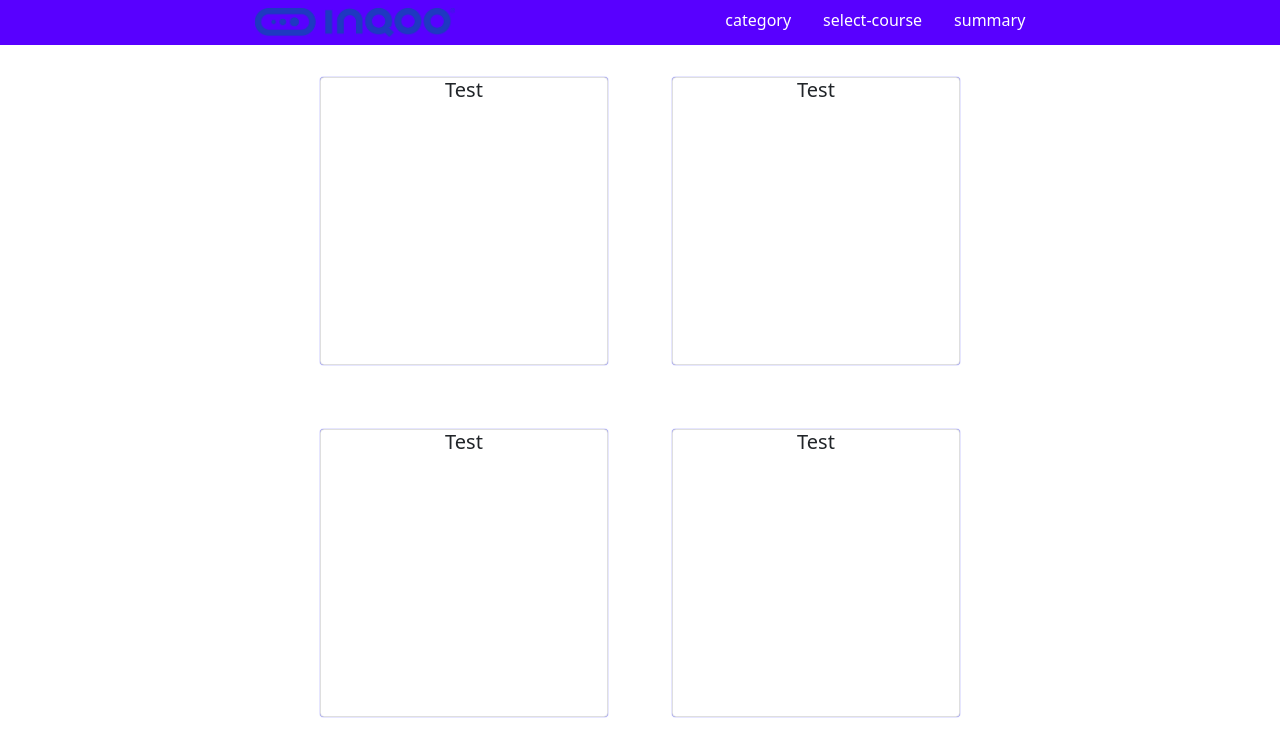
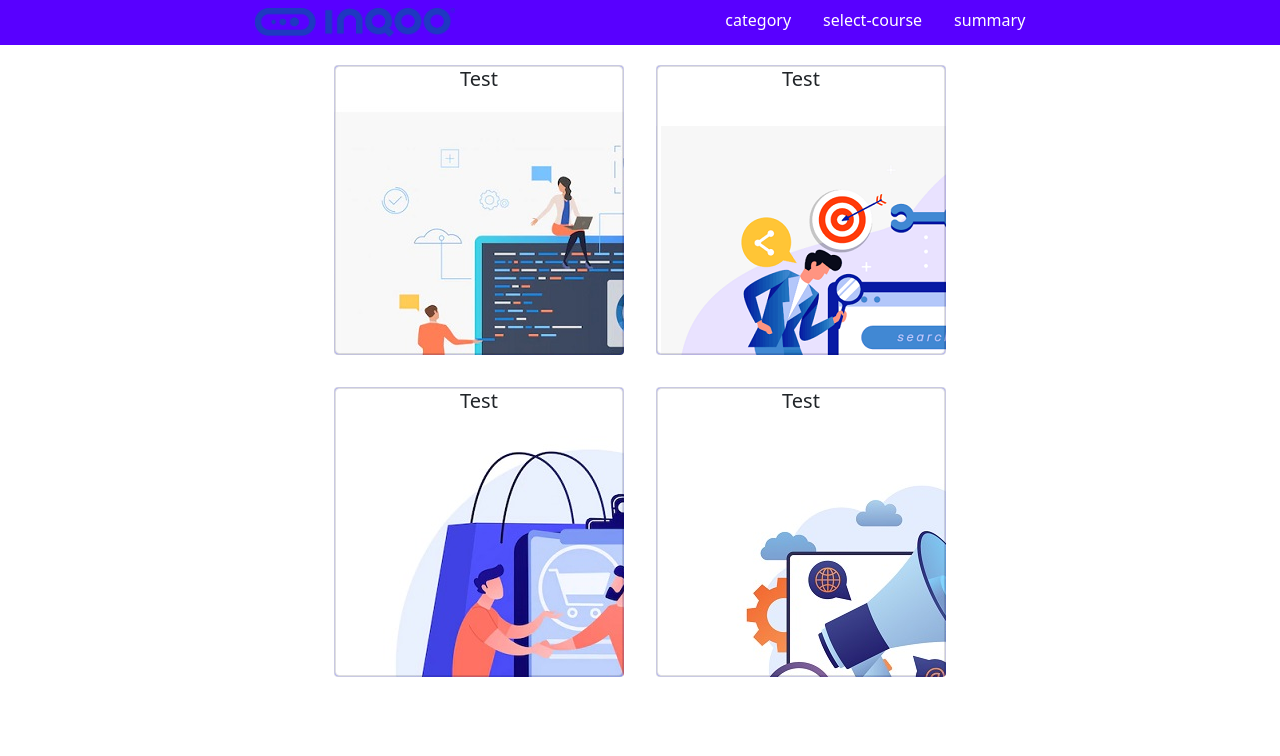
Before and after one commit to tomek1703/inqoo_courses_offer_project_fe, an Angular app in the folder Inqoo_courses_offer_project_app/: page /category-page in a window 1280 px wide. Shown: the top 756 px of the page. Built offline with nearby package versions, Linux system fonts and the light colour scheme.

Commit message:
add  layout to categorypage

```diff
--- a/Inqoo_courses_offer_project_app/src/app/category/category-page/category-page.component.html
+++ b/Inqoo_courses_offer_project_app/src/app/category/category-page/category-page.component.html
@@ -1,6 +1,6 @@
 <div class="grid-container">
-  <div><app-card class=""> </app-card></div>
-  <div><app-card></app-card></div>
-  <div><app-card></app-card></div>
-  <div><app-card></app-card></div>
+  <app-card class="card card1"> </app-card>
+  <app-card class="card card2"></app-card>
+  <app-card class="card card3"></app-card>
+  <app-card class="card card4"></app-card>
 </div>
--- a/Inqoo_courses_offer_project_app/src/app/category/category-page/category-page.component.scss
+++ b/Inqoo_courses_offer_project_app/src/app/category/category-page/category-page.component.scss
@@ -2,4 +2,19 @@
   display: grid;
   grid-template-columns: auto auto;
   justify-content: center;
+  gap: 2em;
+  margin-top: 20px;
+
 }
+.card1{
+  background-image: url("~CardPicture/1.jpg");
+}
+.card2{
+  background-image: url("~CardPicture/2.png");
+}
+.card3{
+  background-image: url("~CardPicture/3.jpg");
+}
+.card4{
+  background-image: url("~CardPicture/4.jpg");
+}
--- a/Inqoo_courses_offer_project_app/src/app/shared/button/button.component.html
+++ b/Inqoo_courses_offer_project_app/src/app/shared/button/button.component.html
@@ -1 +1 @@
-<p>button works!</p>
+<button class="btn-primary">Click me!</button>
--- a/Inqoo_courses_offer_project_app/src/app/shared/card/card.component.scss
+++ b/Inqoo_courses_offer_project_app/src/app/shared/card/card.component.scss
@@ -4,9 +4,13 @@
   display: flex;
   align-items: center;
   justify-items: center;
-  margin: 2rem;
   box-sizing: border-box;
   box-shadow: 0 0 1px blue;
+  background-color: rgba(0,0,0,0);
+  background-size: auto;
+  background-position: top;
+  overflow: hidden;
+
 }
 .card:hover{
   transform: scale(1.1);
--- a/Inqoo_courses_offer_project_app/src/app/shared/shared.module.ts
+++ b/Inqoo_courses_offer_project_app/src/app/shared/shared.module.ts
@@ -20,7 +20,8 @@ import {RouterModule} from "@angular/router";
 
   exports: [
     NavBarComponent,
-    CardComponent
+    CardComponent,
+    ButtonComponent
   ],
 
   imports: [
```
Also changed, not shown: 1 other file (tests, documents, lock files or other folders).
